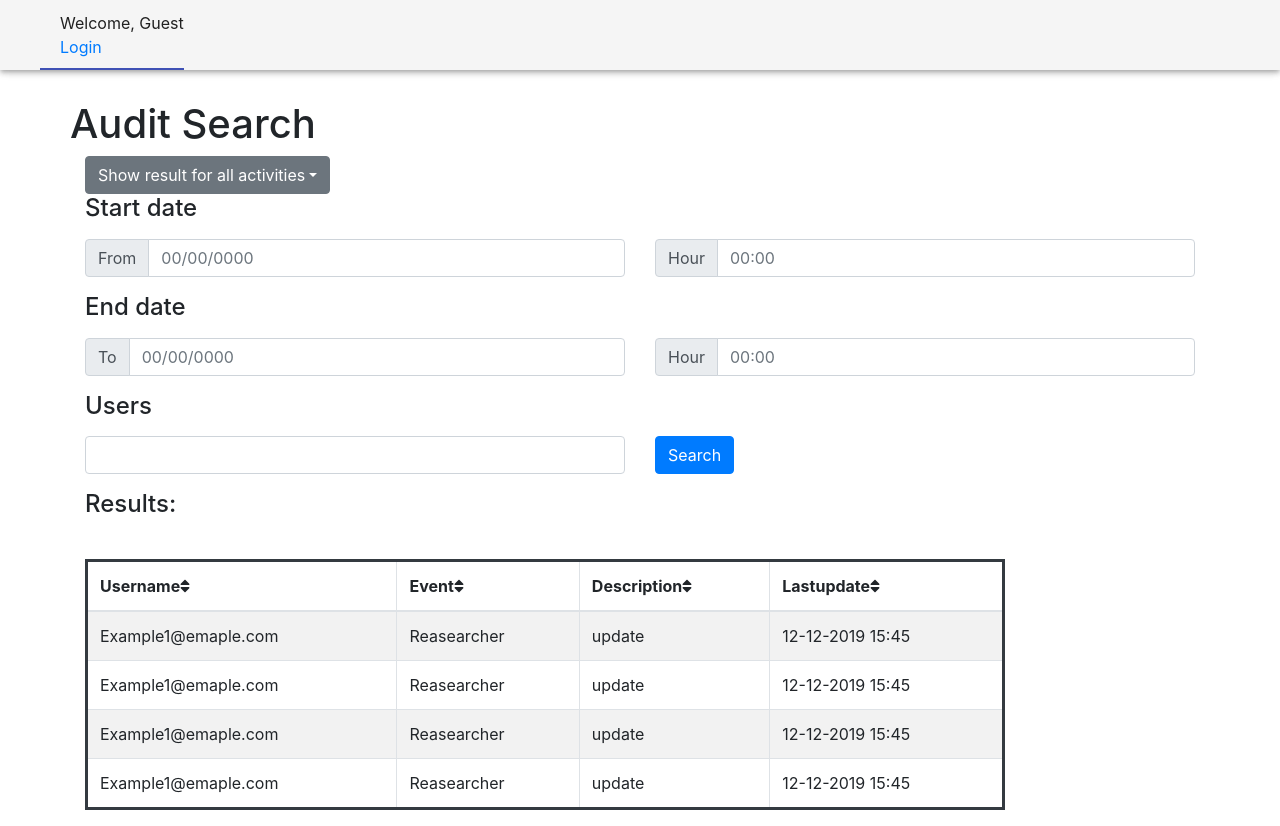
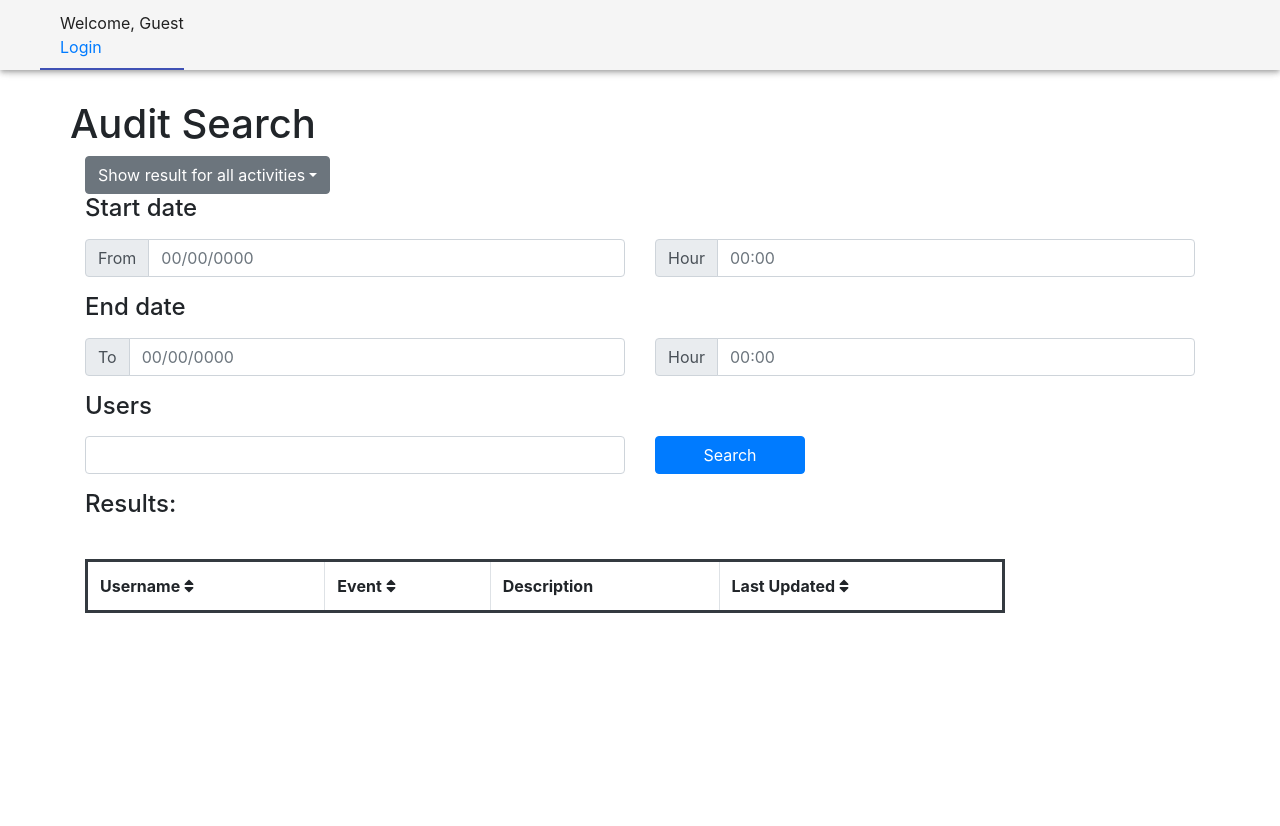
Before and after one commit to ShaharGrauman/radware-client, a React (Create React App) app in the folder client/: page /audit in a window 1280 px wide. After the commit the page ends 800 px from the top, so only its background shows below. Built offline with nearby package versions, Linux system fonts and the light colour scheme.

Commit message:
Audit page: connecting to server, handling submit, handling next and prev

```diff
--- a/client/src/components/admin/Audit.js
+++ b/client/src/components/admin/Audit.js
@@ -1,35 +1,63 @@
 import React from "react";
-import Table from '../shared/Table';
+import MyTable from '../shared/MyTable';
 import DropdownButton from 'react-bootstrap/DropdownButton'
 import Dropdown from 'react-bootstrap/Dropdown'
 import ButtonToolbar from 'react-bootstrap/ButtonToolbar'
 import FormControl from 'react-bootstrap/FormControl'
 import InputGroup from 'react-bootstrap/InputGroup'
-
+import { getAudit } from '../../api/controllers/admin';
+import { FontAwesomeIcon } from '@fortawesome/react-fontawesome';
+import { faArrowLeft, faArrowRight } from '@fortawesome/free-solid-svg-icons';
 export default class Audit extends React.Component {
 
     constructor(props) {
         super(props);
-        this.data = [
-            { Username: 'Example1@emaple.com', Event: 'Reasearcher', Description: 'update', Lastupdate: '12-12-2019 15:45' },
-            { Username: 'Example1@emaple.com', Event: 'Reasearcher', Description: 'update', Lastupdate: '12-12-2019 15:45' },
-            { Username: 'Example1@emaple.com', Event: 'Reasearcher', Description: 'update', Lastupdate: '12-12-2019 15:45' },
-            { Username: 'Example1@emaple.com', Event: 'Reasearcher', Description: 'update', Lastupdate: '12-12-2019 15:45' }
+        this.state = {
+            audit: [],
+            event: '',
+            user_id: '',
+            orderby: '',
+            page: 1,
+            size: 20,
+            startdate: '',
+            enddate: '',
+            starttime: '',
+            endtime: '',
+            hasNext: false,
+            hasPrev: false
+        }
+    }
+    tableHeaders = [{ key: "username", value: "Username", toSort: true, sortOrder: true },
+    { key: "action_name", value: "Event", toSort: true, sortOrder: true },
+    { key: "description", value: "Description", toSort: false, sortOrder: true },
+    { key: "lastupdated", value: "Last Updated", toSort: true, sortOrder: true }
     ];
-        this.roleHeader = ['Username', 'Event', 'Description', 'Lastupdate'];
+
+    submitHandler = async e => {
+        const result = await getAudit(this.state.event, this.state.user_id, this.state.orderby, this.state.page, this.state.size, this.state.startdate, this.state.enddate, this.state.starttime, this.state.endtime);
+        const audit = result.history.map(data => ({
+            username: data.user.username,
+            action_name: data.action_name,
+            description: data.description,
+            lastupdated: data.date + "   " + data.time
+        }));
+
+        this.setState({
+            audit: audit,
+            hasNext: result.hasNext,
+            hasPrev: result.hasPrev
+        });
     }
 
     render() {
+
         return (
-            <form >
-                <form>
+            <>
                 <div className="">
                     <div className="container mt-5">
                         <div className="row  ">
                             <h1>Audit Search</h1>
                         </div>
-                            {/* <label for="basic-url"><h4>Activities</h4></label> */}
-
                         <div className="row">
                             <div className="col-md-6">
                                 <ButtonToolbar>
@@ -131,11 +159,12 @@ export default class Audit extends React.Component {
 
                                 </>
                             </div>
-                                <div className="col-md-6 ">
+
+                            <div className="col-md-3 ">
                                 <button
                                     type="submit"
                                     className="btn btn-primary"
-                                        onClick={this.submitHandler}>
+                                    onClick={this.submitHandler} style={{ width: "150px" }}>
                                     Search
                                 </button>
                             </div>
@@ -153,15 +182,45 @@ export default class Audit extends React.Component {
                         <div className="row">
                             <div className="col-md-10 mt-4">
 
-                                    <Table header={this.roleHeader} data={this.data} />
+                                <MyTable header={this.tableHeaders} data={this.state.audit} />
 
+
+                            </div>
+                        </div>
+                        <div className="row">
+                            <div className="col-2"></div>
+                            <div className="col-4">
+                                {this.state.hasPrev &&
+                                    <span className="fas" className="noselect ml-5"
+                                        onClick={() => {
+                                            this.state.page--
+                                            this.submitHandler();
+                                        }}>
+                                        <FontAwesomeIcon
+                                            icon={faArrowLeft}
+                                        ></FontAwesomeIcon>{" "}
+                                        Previous
+                                    </span>
+                                }
+                            </div>
+                            <div className="col-4">
+                                {this.state.hasNext &&
+                                    <span className="fas" onClick={() => {
+                                        this.state.page++
+                                        this.submitHandler();
+                                    }}>
+                                        Next{" "}
+                                        <FontAwesomeIcon
+                                            icon={faArrowRight}
+                                        ></FontAwesomeIcon>
+                                    </span>
+                                }
 
                             </div>
                         </div>
                     </div>
                 </div>
-                </form>
-            </form>
+            </>
         )
     }
 }
```
Lines whose indentation alone changed are shown as unchanged.
